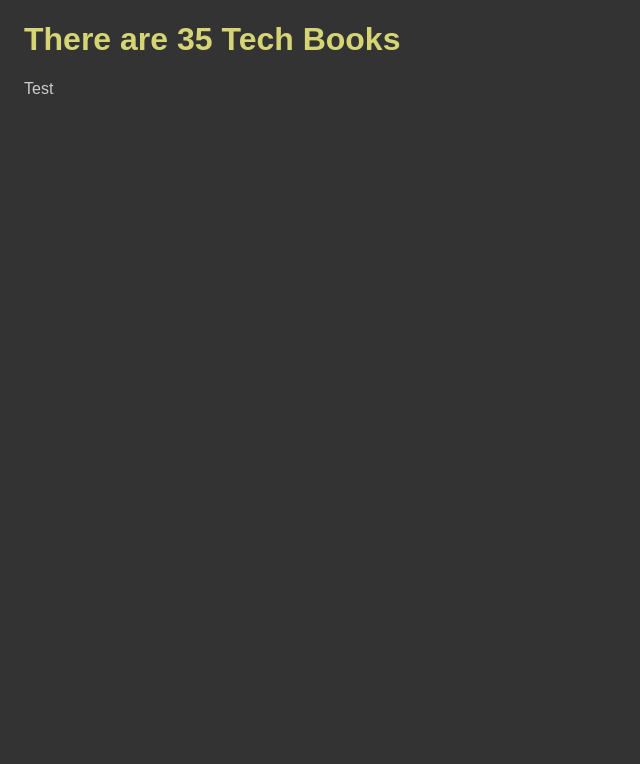
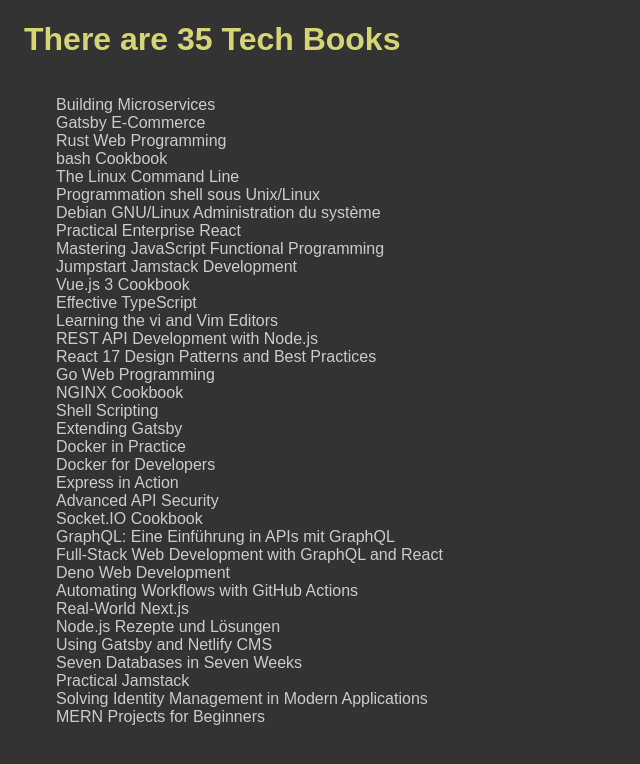
Before and after one commit to Scientific-Research/et004-react-techbook-site, a React (Vite) app: page / in a window 1280 px wide. Shown: the top 764 px of the page, without its empty margins (0-640 px from the left). Built offline with nearby package versions, Linux system fonts and the light colour scheme.

Commit message:
showing all title

```diff
--- a/src/App.jsx
+++ b/src/App.jsx
@@ -6,7 +6,18 @@
   return (
     <div className="App">
       <h1>There are {techbooks.length} Tech Books</h1>
-      <p>Test</p>
+      <div className="book">
+        {/* <p>{techbooks.map((item) => item.title)}</p> */}
+        {/* <ul>
+          {techbooks.map((item) => (
+            <li>{item.title}</li>
+          ))}
+        </ul> */}
+
+        {techbooks.map((item) => {
+          return <div>{item.title}</div>;
+        })}
+      </div>
     </div>
   );
 }
--- a/src/App.scss
+++ b/src/App.scss
@@ -7,4 +7,9 @@
   h1 {
     color: rgb(213, 213, 118);
   }
+
+  .book {
+    margin: 1rem;
+    padding: 1rem;
+  }
 }
```
